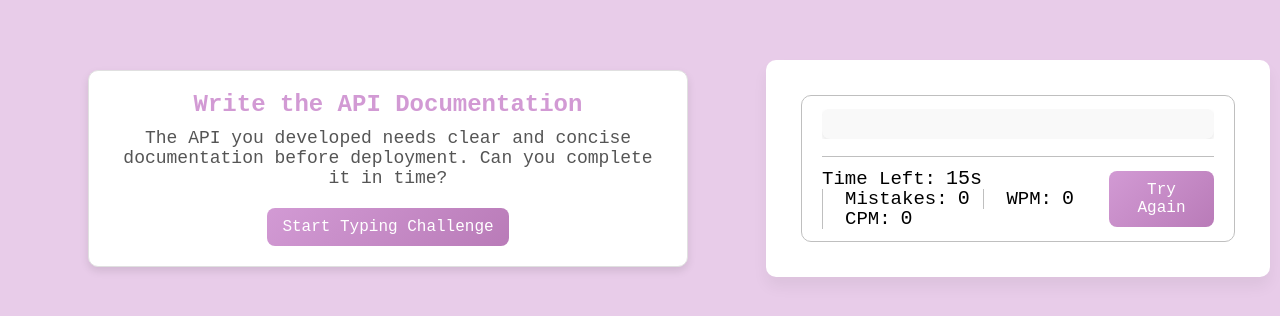
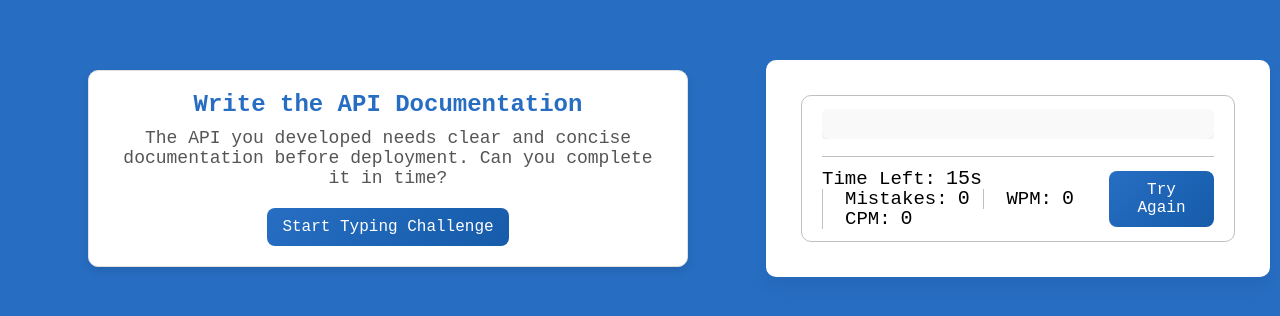
Before and after one commit to statbiscuit/mini_games, a plain HTML site: page coding/index.html in a window 1280 px wide. Shown: the part 232-548 px from the top of the page. Drawn offline with Linux system fonts and the light colour scheme.

Commit message:
recolour to R theme colours

```diff
--- a/coding/style.css
+++ b/coding/style.css
@@ -10,11 +10,11 @@ body{
   align-items: center;
   justify-content: center;
   min-height: 100vh;
-  background:  #e8cce9;
+  background:  #276DC2;
 }
 ::selection{
   color: #fff;
-  background:  #e8cce9;
+  background:  #276DC2;
 }
 .wrapper{
   width: 40%;
@@ -97,7 +97,7 @@ body{
   font-size: 16px;
   cursor: pointer;
   border-radius: 5px;
-  background: #d29ad4;
+  background: #165CAA;
   transition: transform 0.3s ease;
 }
 .content button:active{
@@ -197,7 +197,7 @@ li:not(:first-child) span{
 }
 
 #narrative h2, #outcome h2 {
-  color: #d29ad4;
+  color: #276DC2;
   font-size: 24px;
   margin-bottom: 10px;
 }
@@ -211,7 +211,7 @@ li:not(:first-child) span{
 #narrative button, #outcome button {
   outline: none;
   border: none;
-  background: #d29ad4;
+  background: #276DC2;
   color: #fff;
   padding: 10px 20px;
   font-size: 16px;
@@ -221,7 +221,7 @@ li:not(:first-child) span{
 }
 
 #narrative button:hover, #outcome button:hover {
-  background: #c78bc8;
+  background: #165CAA;
 }
 
 #narrative button:active, #outcome button:active {
@@ -267,7 +267,7 @@ li:not(:first-child) span{
 
 /* Improving button styles */
 .content button, #narrative button, #outcome button {
-  background: linear-gradient(135deg, #d29ad4, #b97bb8);
+  background: linear-gradient(135deg, #276DC2, #165CAA);
   color: #fff;
   border: none;
   padding: 10px 15px;
@@ -278,9 +278,10 @@ li:not(:first-child) span{
 }
 
 .content button:hover, #narrative button:hover, #outcome button:hover {
-  background: linear-gradient(135deg, #c78bc8, #9c5a9d);
+  background: linear-gradient(135deg, #4169E1, #27408B);
   box-shadow: 0 8px 15px rgba(0, 0, 0, 0.2);
 }
+
 
 .content button:active, #narrative button:active, #outcome button:active {
   transform: scale(0.96);
```
